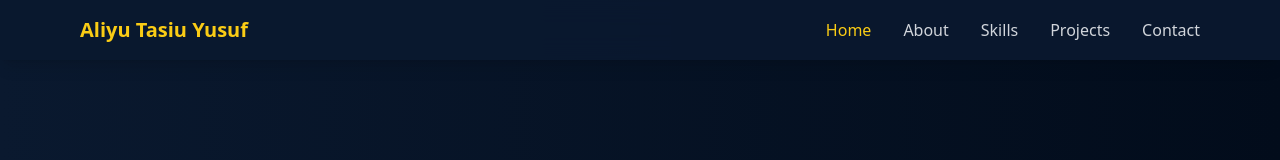
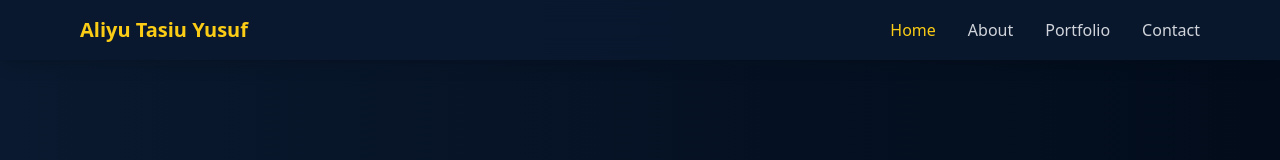
Before and after one commit to Lycan-Xx/ATY-sample_portfolio, a React (Vite) app: page / in a window 1280 px wide. Shown: the top 160 px of the page. Built offline with nearby package versions, Linux system fonts and the light colour scheme.

Commit message:
Added 'react-scroll' for animated scroll effect to each component

```diff
--- a/package.json
+++ b/package.json
@@ -17,7 +17,8 @@
     "react": "^18.3.1",
     "react-dom": "^18.3.1",
     "react-icons": "^5.4.0",
-    "react-router-dom": "^6.28.0"
+    "react-router-dom": "^6.28.0",
+    "react-scroll": "^1.9.0"
   },
   "devDependencies": {
     "@eslint/js": "^9.9.1",
--- a/src/components/Navbar.jsx
+++ b/src/components/Navbar.jsx
@@ -1,6 +1,7 @@
 import { useState, useEffect } from 'react';
 import { motion } from 'framer-motion';
 import { FiMenu, FiX } from 'react-icons/fi';
+import { Link } from 'react-scroll';
 
 function Navbar() {
   const [isOpen, setIsOpen] = useState(false);
@@ -83,14 +84,13 @@ function Navbar() {
               : 'hidden md:flex'
           }`}
         >
-          {['home', 'about', 'skills', 'projects', 'contact'].map((item) => (
+          {['home', 'about', 'portfolio', 'contact'].map((item) => (
             <li key={item} className="my-4 md:my-0">
-              <a
-                href={`#${item}`}
-                onClick={(e) => {
-                  e.preventDefault();
-                  scrollToSection(item);
-                }}
+              <Link
+                to={item}
+                smooth={true}
+                duration={500}
+                onClick={() => setIsOpen(false)}
                 className={`cursor-pointer transition-colors duration-300 ${
                   activeSection === item
                     ? 'text-yellow-400'
@@ -98,7 +98,7 @@ function Navbar() {
                 }`}
               >
                 {item.charAt(0).toUpperCase() + item.slice(1)}
-              </a>
+              </Link>
             </li>
           ))}
         </ul>
```
Also changed, not shown: 1 other file (tests, documents, lock files or other folders).
